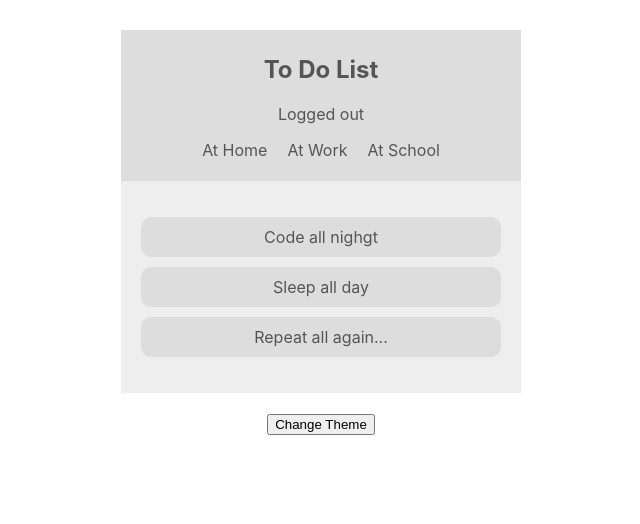
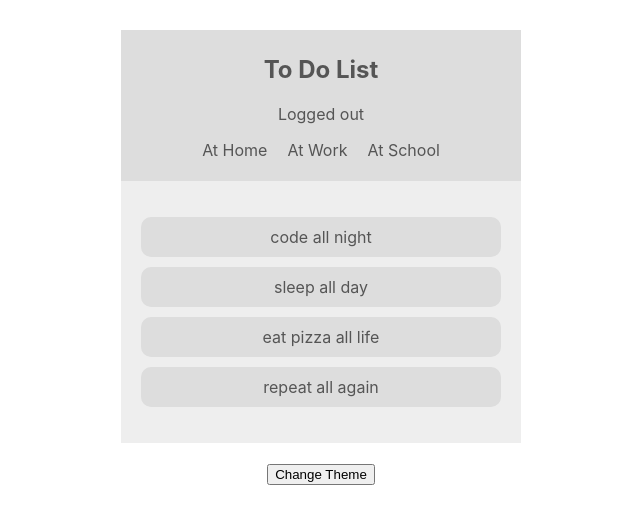
Before and after one commit to CodeMasterZeroOne/context-application, a React (Create React App) app: page / in a window 1280 px wide. Shown: the top 524 px of the page, without its empty margins (319-959 px from the left). Built offline with nearby package versions, Linux system fonts and the light colour scheme.

Commit message:
context app example

```diff
--- a/src/App.js
+++ b/src/App.js
@@ -4,6 +4,7 @@ import ToDoList from './components/ToDoList';
 import ThemeContextProvider from './contexts/ThemeContext';
 import ThemeToggle from './components/ThemeToggle';
 import AuthContextProvider from './contexts/AuthContext';
+import ToDoContextProvider from './contexts/ToDoContext';
 
 function App() {
   return (
@@ -11,7 +12,9 @@ function App() {
       <ThemeContextProvider>
         <AuthContextProvider>
           <Navbar />
-          <ToDoList />
+          <ToDoContextProvider>
+            <ToDoList />
+          </ToDoContextProvider>
           <ThemeToggle />
         </AuthContextProvider>
       </ThemeContextProvider>
--- a/src/components/Navbar.js
+++ b/src/components/Navbar.js
@@ -1,17 +1,41 @@
-import React, { Component } from 'react'
+import React, { useContext } from 'react'
 import { ThemeContext } from '../contexts/ThemeContext';
 import { AuthContext } from '../contexts/AuthContext';
+// //using component example
+// class Navbar extends Component {
+//     render() {
+//         return (
+//             <AuthContext.Consumer>{(authContext) => (
+//                 <ThemeContext.Consumer>{(themeContext) => {
+//                     const { isAuthenticated, toggleAuth } = authContext;
+//                     const { isLightTheme, light, dark } = themeContext;
+//                     const theme = isLightTheme ? light : dark;
+//                     return (
+//                         <nav style={{ background: theme.ui, color: theme.syntax }}>
+//                             <h1>To Do List</h1>
+//                                 <div onClick={toggleAuth}>
+//                                     { isAuthenticated ? 'Logged in' : 'Logged out' }
+//                                 </div>
+//                             <ul>
+//                                 <li>At Home</li>
+//                                 <li>At Work</li>
+//                                 <li>At School</li>
+//                             </ul>
+//                         </nav>
+//                     )
+//                 }}
+//                 </ThemeContext.Consumer>
+//             )}
+//             </AuthContext.Consumer>
+//         );
+//     }
+// }
 
-class Navbar extends Component {
-
-    render() {
-        return (
-            <AuthContext.Consumer>{(authContext) => (
-                <ThemeContext.Consumer>{(themeContext) => {
-                    const { isAuthenticated, toggleAuth } = authContext;
-                    const { isLightTheme, light, dark } = themeContext;
+// //using context example
+const Navbar = () => {
+    const { isAuthenticated, toggleAuth } = useContext(AuthContext);
+    const { isLightTheme, light, dark } = useContext(ThemeContext);
     const theme = isLightTheme ? light : dark;
-
     return (
         <nav style={{ background: theme.ui, color: theme.syntax }}>
         <h1>To Do List</h1>
@@ -24,13 +48,7 @@ class Navbar extends Component {
             <li>At School</li>
         </ul>
     </nav>
-                    )
-                }}
-                </ThemeContext.Consumer>
-            )}
-            </AuthContext.Consumer>
     );
-    }
 }
 
 export default Navbar;
--- a/src/components/ThemeToggle.js
+++ b/src/components/ThemeToggle.js
@@ -1,14 +1,22 @@
-import React, { Component }from 'react'
+import React, { useContext } from 'react'
 import { ThemeContext } from '../contexts/ThemeContext'
+// //use of component example
+// class ThemeToggle extends Component {
+//     static contextType = ThemeContext;
+//     render() {
+//         const { changeTheme } = this.context;
+//         return (
+//             <button onClick={changeTheme}>Change Theme</button>
+//         );
+//     }
+// }
 
-class ThemeToggle extends Component {
-    static contextType = ThemeContext;
-    render() {
-        const { changeTheme } = this.context;
-        return (
-            <button onClick={changeTheme}>Change Theme</button>
-        );
-    }
+//use of context example
+const ThemeToggle = () => {
+    const { changeTheme } = useContext(ThemeContext);
+    return (
+        <button onClick={changeTheme}>Change Theme</button>
+    );
 }
 
 export default ThemeToggle;
--- a/src/components/ToDoList.js
+++ b/src/components/ToDoList.js
@@ -1,5 +1,6 @@
 import React, { useContext } from 'react';
 import { ThemeContext } from '../contexts/ThemeContext';
+import { ToDoContext } from '../contexts/ToDoContext';
 
 ////use of component example(import Component to use it)
 // class ToDoList extends Component {
@@ -25,14 +26,17 @@ import { ThemeContext } from '../contexts/ThemeContext';
 //use of context example
 const ToDoList = () => {
     const { isLightTheme, light, dark} = useContext(ThemeContext);
+    const { todos } = useContext(ToDoContext);
     const theme = isLightTheme ? light : dark;
 
     return (
         <div className="todo-list" style={{ background: theme.bg, color: theme.syntax }}>
             <ul>
-                <li style={{ background: theme.ui }}>Code all nighgt</li>
-                <li style={{ background: theme.ui }}>Sleep all day</li>
-                <li style={{ background: theme.ui }}>Repeat all again...</li>
+                {todos.map(item => {
+                    return (
+                        <li key={item.id} style={{ background: theme.ui }}>{item.title}</li>
+                    )
+                })}
             </ul>
         </div>
     );
--- /dev/null
+++ b/src/contexts/ToDoContext.js
@@ -0,0 +1,19 @@
+import React, { createContext, useState } from 'react';
+
+export const ToDoContext = createContext();
+
+const ToDoContextProvider = (props) => {
+    const [todos, setTodos] = useState([
+        { title: 'code all night', id: 1 },
+        { title: 'sleep all day', id: 2 },
+        { title: 'eat pizza all life', id: 3 },
+        { title: 'repeat all again', id: 4 },
+    ])
+    return (
+        <ToDoContext.Provider value={{ todos }}>
+            {props.children}
+        </ToDoContext.Provider>
+    );
+}
+
+export default ToDoContextProvider;
```
Lines whose indentation alone changed are shown as unchanged.
